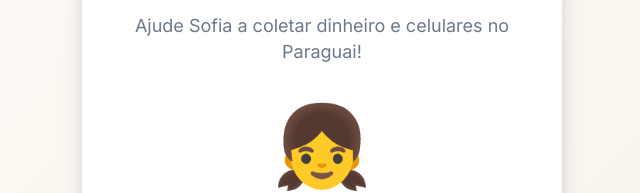
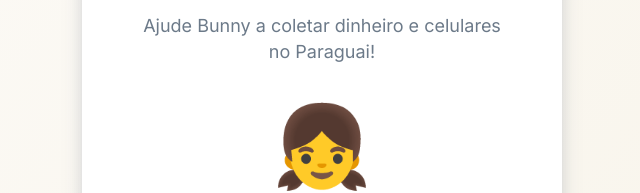
Before and after one commit to dalraf/Jogo, a plain HTML site: page index.html in a window 1280 px wide. Shown: the part 236-429 px from the top of the page, 318-958 px from the left. Drawn offline with Linux system fonts and the light colour scheme.

Commit message:
Alterado para Bunny

```diff
--- a/index.html
+++ b/index.html
@@ -15,7 +15,7 @@
         <div id="start-screen" class="screen active">
             <div class="card">
                 <h1>Coletora Guarani</h1>
-                <p class="subtitle">Ajude Sofia a coletar dinheiro e celulares no Paraguai!</p>
+                <p class="subtitle">Ajude Bunny a coletar dinheiro e celulares no Paraguai!</p>
                 <div class="character-preview">
                     <div class="character-svg">👧</div>
                 </div>
```
